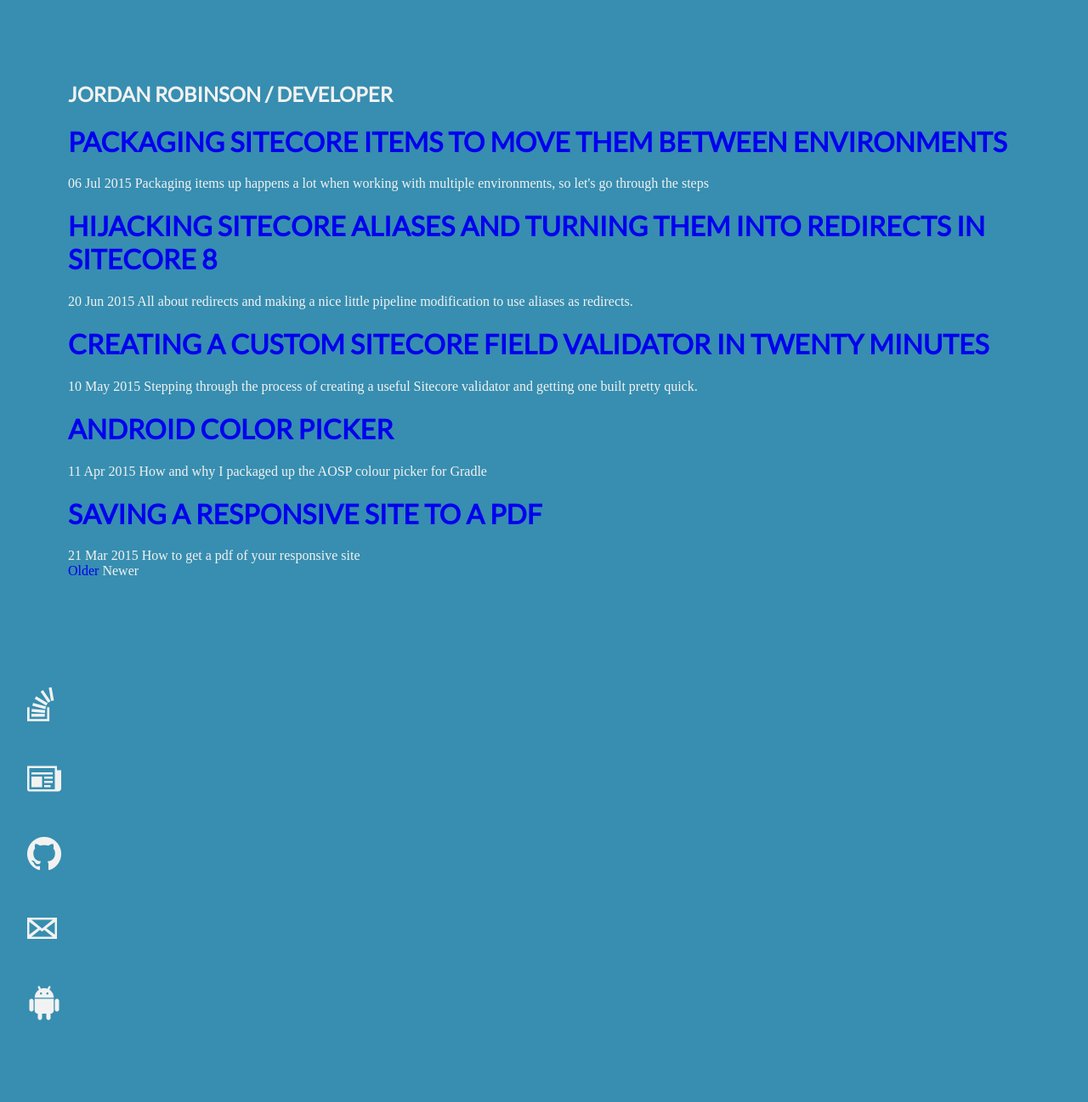
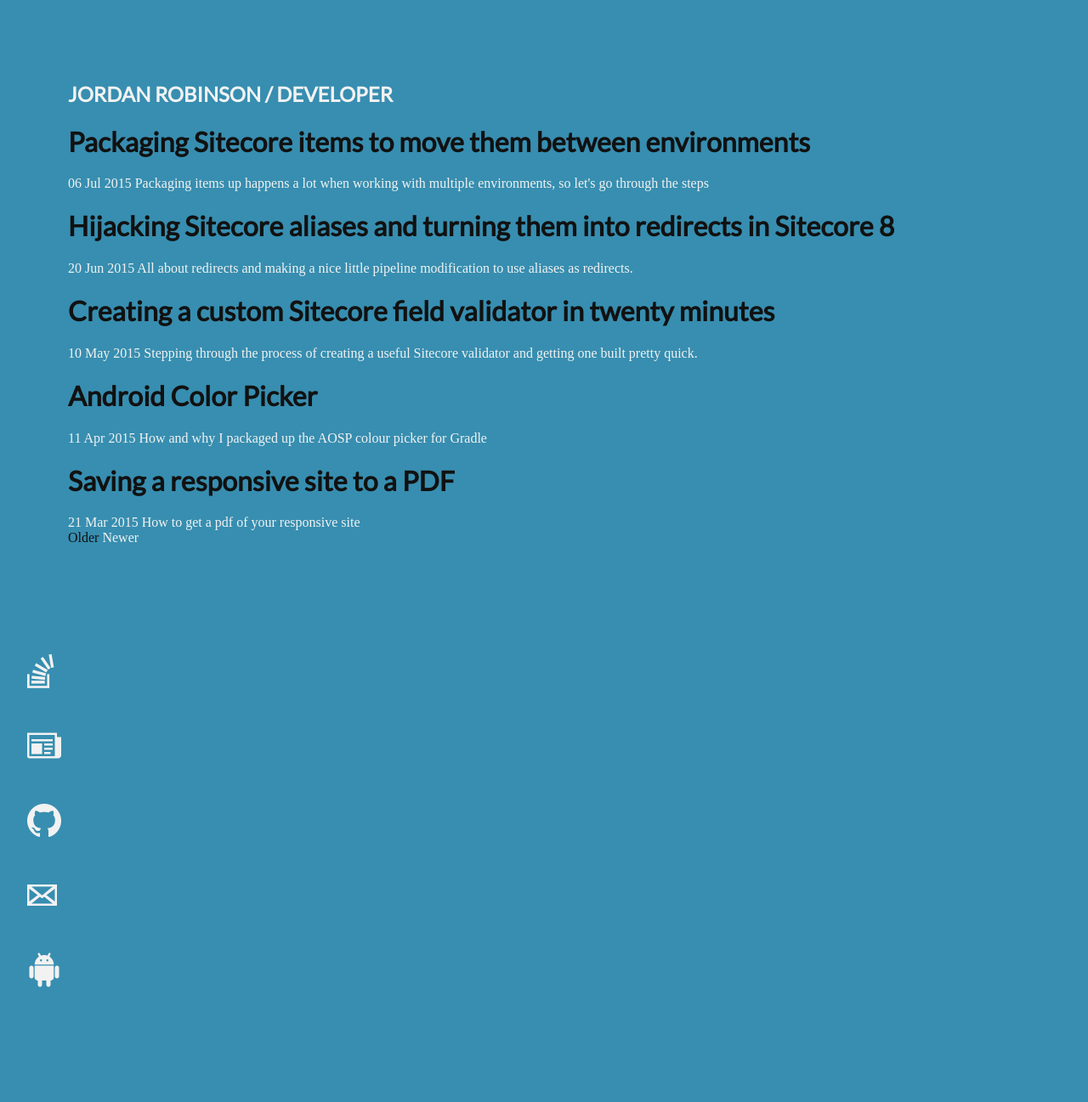
Before and after one commit to jordanrobinson/blog, a Jekyll site: the page built from index.html, in a window 1280 px wide. Shown: the whole page at 85% size. Built offline with Jekyll 4.4.1, drawn with Linux system fonts in a browser that asks for light colours; Markdown is read by kramdown in place of the engine named in the settings; the list of posts is cut into pages by our own code; after the commit the page ends 1258 px from its top, so only the background shows below that.

Commit message:
Even more title fixes

```diff
--- a/public/css/blog.css
+++ b/public/css/blog.css
@@ -114,6 +114,7 @@ title, head {
  a {
  	background-color: transparent;
  	text-decoration: none;
+ 	color: #111111;
  }
 
 /**
@@ -124,9 +125,8 @@ title, head {
  a:active,
  a:hover {
  	outline: 0;
+ 	text-decoration: underline;
  }
-
-
 
 
 /* Text-level semantics
@@ -542,7 +542,6 @@ title, head {
  .post-title {
  	color: #111111;
  	font-family: "Lato", sans-serif;
- 	text-transform: uppercase;
  }
 
 
```
